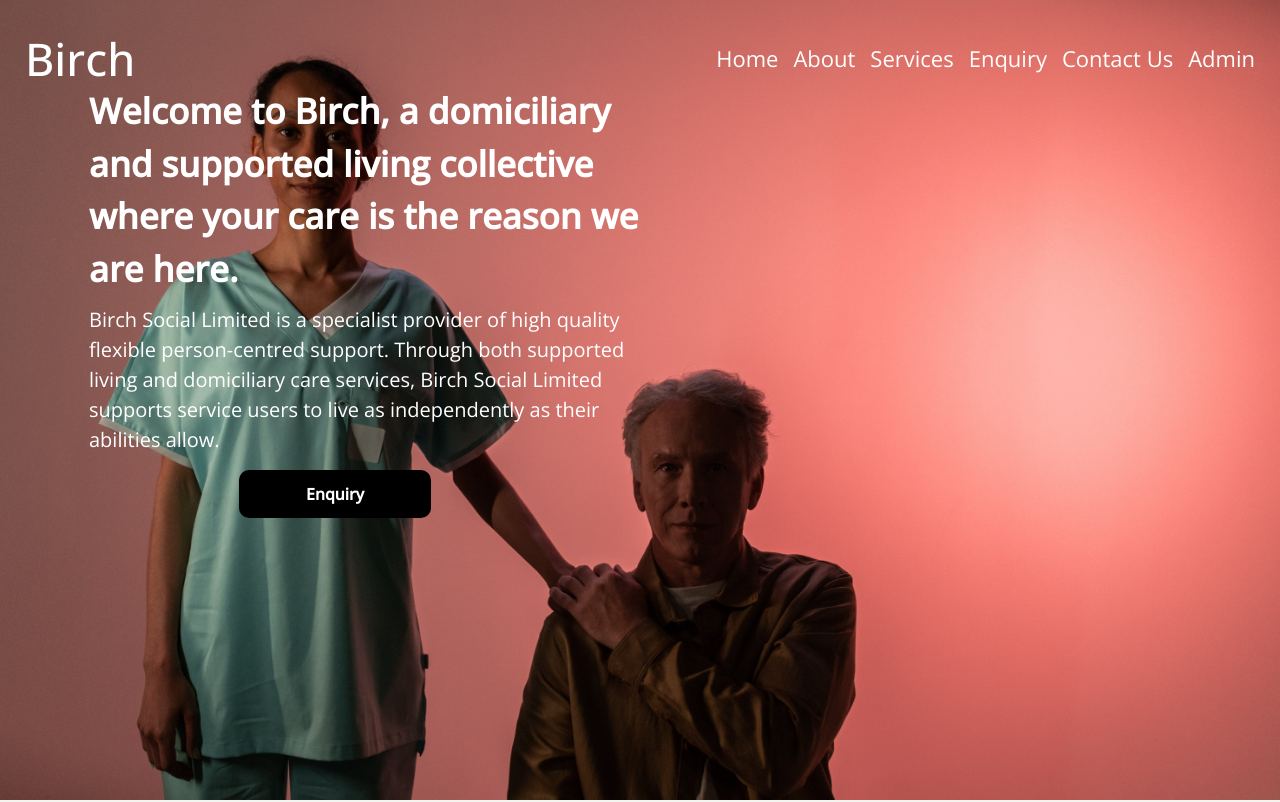
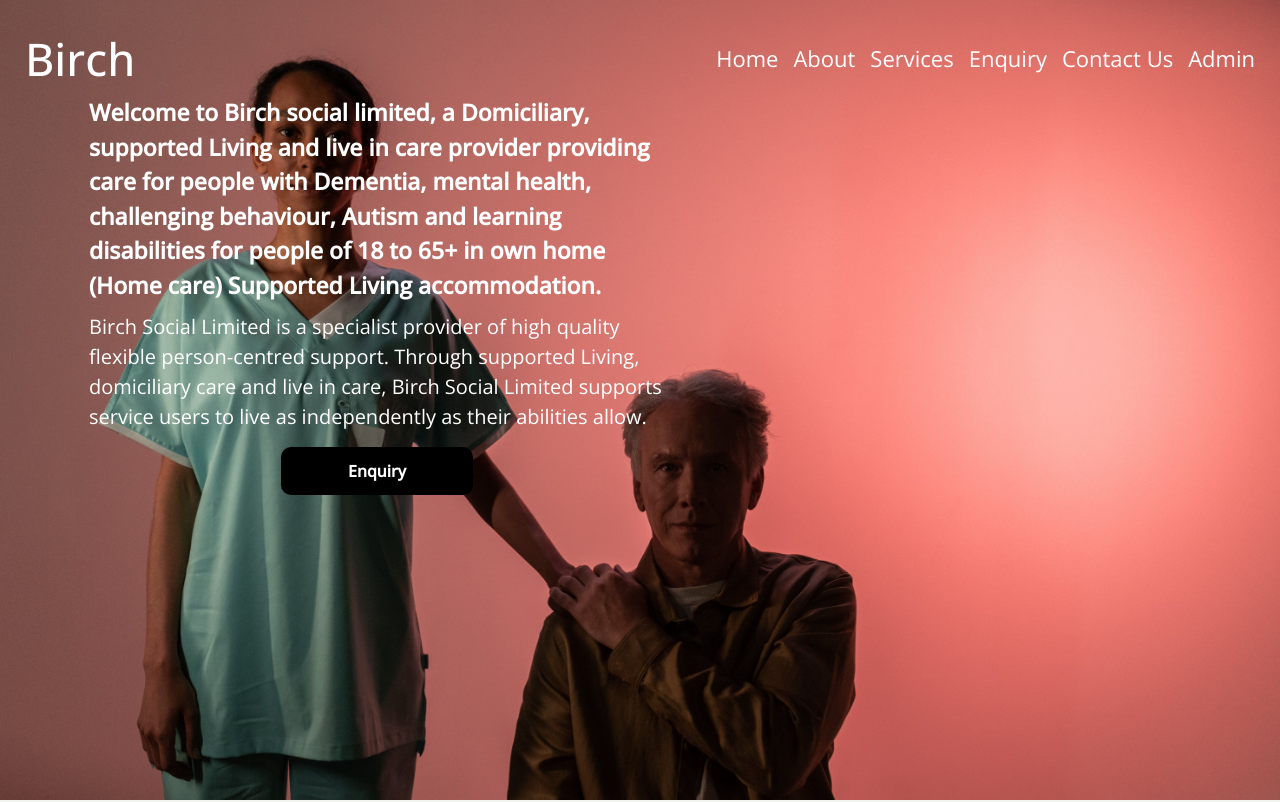
Before and after one commit to dimz-hub/elder-care, a React (Create React App) app: page / in a window 1280 px wide. Shown: the top 802 px of the page. Built offline with nearby package versions, Linux system fonts and the light colour scheme; no server answers.

Commit message:
photo change

```diff
--- a/package.json
+++ b/package.json
@@ -8,7 +8,7 @@
     "@testing-library/user-event": "^13.5.0",
     "aos": "^2.3.4",
     "firebase": "^10.7.2",
-    "framer-motion": "^11.0.1",
+    "framer-motion": "^11.0.3",
     "react": "^18.2.0",
     "react-dom": "^18.2.0",
     "react-icons": "^5.0.1",
--- a/src/App.js
+++ b/src/App.js
@@ -1,5 +1,5 @@
 import React, {useRef, useEffect} from 'react';
-import { Route, Routes, Navigate, useNavigate , } from 'react-router-dom';
+import { Route, Routes, Navigate, useNavigate , useLocation} from 'react-router-dom';
 import LandingPage from './Components/LandingPage';
 import Enquiry from './Components/Enquiry';
 import Signup from './Components/Signup';
@@ -11,11 +11,12 @@
 import PrivateRoute from './Components/PrivateRoute';
 import { useAuthContext } from './util/AuthContext';
 import ScrollToTop from './Components/ScrollToTop';
+import {AnimatePresence} from 'framer-motion'
 
 
 function App() {
 
-
+const location = useLocation()
   const windowWidth = window.innerWidth
   console.log('window width:', windowWidth, 'pixels')
 
@@ -65,7 +66,9 @@
   return (
 
     <div>
-    <Routes>
+      <AnimatePresence mode='wait'>
+
+    <Routes location={location} key={location.key}>
 
 
 
@@ -89,6 +92,7 @@
         element={currentUser ? <Admin /> : <Navigate to="/login" />}
       /> */}
  </Routes>
+      </AnimatePresence>
     </div>
   );
 }
--- a/src/Components/About.jsx
+++ b/src/Components/About.jsx
@@ -2,6 +2,7 @@
 import Navbar from './Navbar'
 import Footer from './Footer'
 import {Link} from 'react-router-dom'
+import {motion} from 'framer-motion'
 
 
 
@@ -56,13 +57,20 @@
 
 
 
-
+  const containerVariant= {
+    exit:{
+      x:'-100vw',
+      transition:{
+        ease:'easeInOut'
+      }
+    }
+   }
 
 
 
 
   return (
-    <div  className='toppage mission'>
+    <motion.div  className='toppage mission' variants ={containerVariant} exit='exit' >
 
     <div className='about h-[100vh] w-[100vw]'>
       <div className='about-container' ref={topRef} style={{ opacity: 0, transition: 'opacity 1s ease-in' }}>
@@ -136,6 +144,6 @@
           </Link>
     </div>
     <Footer/>
-    </div>
+    </motion.div>
   )
 }
--- a/src/Components/ContactPage.jsx
+++ b/src/Components/ContactPage.jsx
@@ -2,6 +2,7 @@
 import Navbar from './Navbar'
 import Contact from './Contact'
 import Footer from './Footer'
+import {motion} from 'framer-motion'
 
 export default function ContactPage() {
 
@@ -49,8 +50,17 @@
     });
   };
 
+  const containerVariant= {
+    exit:{
+      x:'-100vw',
+      transition:{
+        ease:'easeInOut'
+      }
+    }
+   }
+
   return (
-    <div>
+    <motion.div variants={containerVariant} exit='exit'>
 <div className='mission'>
 <Navbar color={color}/>
 </div>
@@ -58,6 +68,6 @@
 <Footer/>
 
 
-    </div>
+    </motion.div>
   )
 }
--- a/src/Components/Enquiry.jsx
+++ b/src/Components/Enquiry.jsx
@@ -5,7 +5,7 @@
 // import { doc, updateDoc, arrayUnion, Timestamp, serverTimestamp, onSnapshot} from "firebase/firestore";
 import {v4 as uuid}  from 'uuid'
 import { useNavigate } from 'react-router-dom';
-
+import {motion} from 'framer-motion'
 
 
 
@@ -81,13 +81,20 @@
      }
 
 
-
+     const containerVariant= {
+      exit:{
+        x:'-100vw',
+        transition:{
+          ease:'easeInOut'
+        }
+      }
+     }
 
 
 
 
   return (
-    <div className='w-[100vw]  mission'>
+    <motion.div className='w-[100vw]  mission' variants={containerVariant} exit='exit' >
      <div className='w-[90vw] p-[25px] m-[auto] flex flex-col items-center justify-center xs:w-[100vw]'>
              <h1 className='text-[45px] font-[800] text-[#4F6F52] mb-[25px] xs:text-center xs:text-[37px]'>
                 Make an Enquiry
@@ -152,6 +159,6 @@
 
      <Footer/>
 
-    </div>
+    </motion.div>
   )
 }
--- a/src/Components/Hero.jsx
+++ b/src/Components/Hero.jsx
@@ -7,19 +7,23 @@
       <div className='w-[45vw] xs:w-[100%] xs:flex xs:flex-col xs:justify-center lg:w-[85vw] lg:m-[auto] lg:mt-[30px]' ref={topRef} style={{ opacity: 0, transition: 'opacity 1s ease-in' }}>
 
 
-      <h2 className='text-[35px] font-[700] text-[white] xs:text-[30px] xs:w-[100%] xs:mt-[20px]  lg:text-[35px] '>
-        Welcome to Birch, a domiciliary and  supported living collective where your care is the reason we are here.
+      <h2 className='text-[23px] mt-[10px] font-[700] text-[white] xs:text-[17px]  xs:w-[100%] xs:mt-[20px]  lg:text-[22px] '>
+      Welcome to Birch social limited, a Domiciliary,  supported Living and live in care provider providing care for people with Dementia,  mental health,
+       challenging behaviour, Autism and learning disabilities for people of 18 to 65+ in own home (Home care)  Supported Living accommodation.
       </h2>
-      <p className='text-[white] text-[15px] font-[400] text-[20px] mt-[10px] xs:text-[15px] xs:mt-[15px] '>
+      <p className='text-[white]  text-[15px]  xs:text-left font-[400] text-[20px] mt-[10px] xs:text-[15px] xs:mt-[15px] '>
         Birch Social Limited is a specialist provider of high quality flexible person-centred support.
-Through both supported living and domiciliary care services, Birch Social Limited supports
+        Through supported Living, domiciliary care and live in care, Birch Social Limited supports
 service users to live as independently as their abilities allow.
       </p>
 
- <Link to={'/enquiry'} className='xs:w-[90vw] xs:flex xs:justify-center xs:pt-[5px] lg:mt-[25px]'>
-      <button className=' hero-button p-3 outline-none bg-[black] text-[white] ml-[150px] w-[12rem] rounded-[10px] mt-[15px] font-[600] xs:ml-[0px]  xs:flex xs:justify-center  '>
+ <Link to={'/enquiry'} className='xs:w-[90vw] xs:flex xs:justify-center xs:pt-[5px] lg:mt-[25px] m-[auto] w-[90vw]'>
+       <div className='w-full flex justify-center'>
+
+      <button className=' hero-button p-3 outline-none bg-[black] text-[white]  w-[12rem] rounded-[10px] mt-[15px] font-[600] xs:ml-[0px]  xs:flex xs:justify-center  '>
         Enquiry
       </button>
+       </div>
  </Link>
       </div>
     </div>
--- a/src/Components/LandingPage.jsx
+++ b/src/Components/LandingPage.jsx
@@ -8,7 +8,7 @@
 import Team from './Team'
 import Contact from './Contact'
 import Footer from './Footer'
-
+import {motion }  from 'framer-motion'
 
 
 
@@ -65,8 +65,19 @@
    };
 
 
+   const containerVariant= {
+    exit:{
+      x:'-100vw',
+      transition:{
+        ease:'easeInOut'
+      }
+    }
+   }
+
+
+
   return (
-    <div className='mission'   >
+    <motion.div className='mission' variants={containerVariant}  exit='exit'  >
       <div className='xs:z-10 xs:relative'>
 
         <TopPage topRef={topRef} className= 'xs:z-30 xs:relative' />
@@ -83,6 +94,6 @@
          <Contact  contactRef={contactRef}/>
          <Footer />
 
-    </div>
+    </motion.div>
   )
 }
--- a/src/Components/ServicePage.jsx
+++ b/src/Components/ServicePage.jsx
@@ -1,6 +1,7 @@
 import React, {useRef, useEffect} from 'react'
 import Navbar from './Navbar'
 import Footer from './Footer'
+import {motion} from 'framer-motion'
 
 export default function ServicePage() {
 
@@ -56,11 +57,18 @@
     });
   };
 
-
+  const containerVariant= {
+    exit:{
+      x:'-100vw',
+      transition:{
+        ease:'easeInOut'
+      }
+    }
+   }
 
 
   return (
-    <div className='mission'>
+    <motion.div className='mission'  variants={containerVariant} exit='exit'>
 
     <div className='service-page h-[100vh] w-[100vw]'>
       <div className='service-page-container' ref={topRef} style={{ opacity: 0, transition: 'opacity 1s ease-in' }}>
@@ -186,6 +194,6 @@
 </div>
 <Footer/>
 
-    </div>
+    </motion.div>
   )
 }
--- a/src/Components/Signin.jsx
+++ b/src/Components/Signin.jsx
@@ -3,6 +3,8 @@
 // import {signInWithEmailAndPassword } from "firebase/auth";
 import { auth } from '../util/firebase';
 import {  setPersistence, signInWithEmailAndPassword, browserSessionPersistence } from "firebase/auth";
+import {motion} from 'framer-motion'
+
 
 export default function Signin() {
     const [email, setEmail] = useState('')
@@ -33,8 +35,17 @@
   }
 
 
+  const containerVariant= {
+    exit:{
+      x:'-100vw',
+      transition:{
+        ease:'easeInOut'
+      }
+    }
+   }
+
     return (
-      <div className='mission h-[100vh] w-[100vw]  flex items-center justify-center'>
+      <motion.div className='mission h-[100vh] w-[100vw]  flex items-center justify-center' variants={containerVariant} exit='exit'>
 
       <div className='signup flex flex-col items-center rounded-[20px] h-[70vh] bg-[#294B29] w-[50%] pt-[40px] gap-[px] xs:w-[100%] xs:h-[100%] xs:rounded-none  xs:pt-[75px] md:w-[70%] '>
 
@@ -56,6 +67,6 @@
          </form>
           {error && <span>Something went wrong</span>}
          </div>
-      </div>
+      </motion.div>
     )
 }
--- a/src/Components/Team.jsx
+++ b/src/Components/Team.jsx
@@ -7,9 +7,9 @@
           <h1 className='text-[white] text-[45px] font-[600] xs:text-center'>Meet Our Team</h1>
           <div className='flex items-center justify-center gap-[30px] xs:flex-col  md:flex-col' >
             <div className='bg-[white] w-[25vw] h-[60vh] p-3 rounded-[20px] flex flex-col items-center justify-center gap-[10px] xs:w-[340px] md:w-[400px]  lg:w-[350px]'>
-              <div className='h-[250px] w-[250px] mt-[15px] '>
+              <div className=' w-[250px] mt-[15px] h-[250px] overflow-hidden rounded-[20px]'>
 
-                <img  src='images/tiffany.jpg' alt='Tiffany Gulumba' className='rounded-[20px] object-cover h-[220px] w-[280px]'/>
+                <img  src='images/tiffany.jpeg' alt='Tiffany Gulumba' className='w-full h-auto '/>
               </div>
               <div className='text-center'>
 
```
Also changed, not shown: public/images/tiffany.jpeg (added), 1 other file (tests, documents, lock files or other folders).
